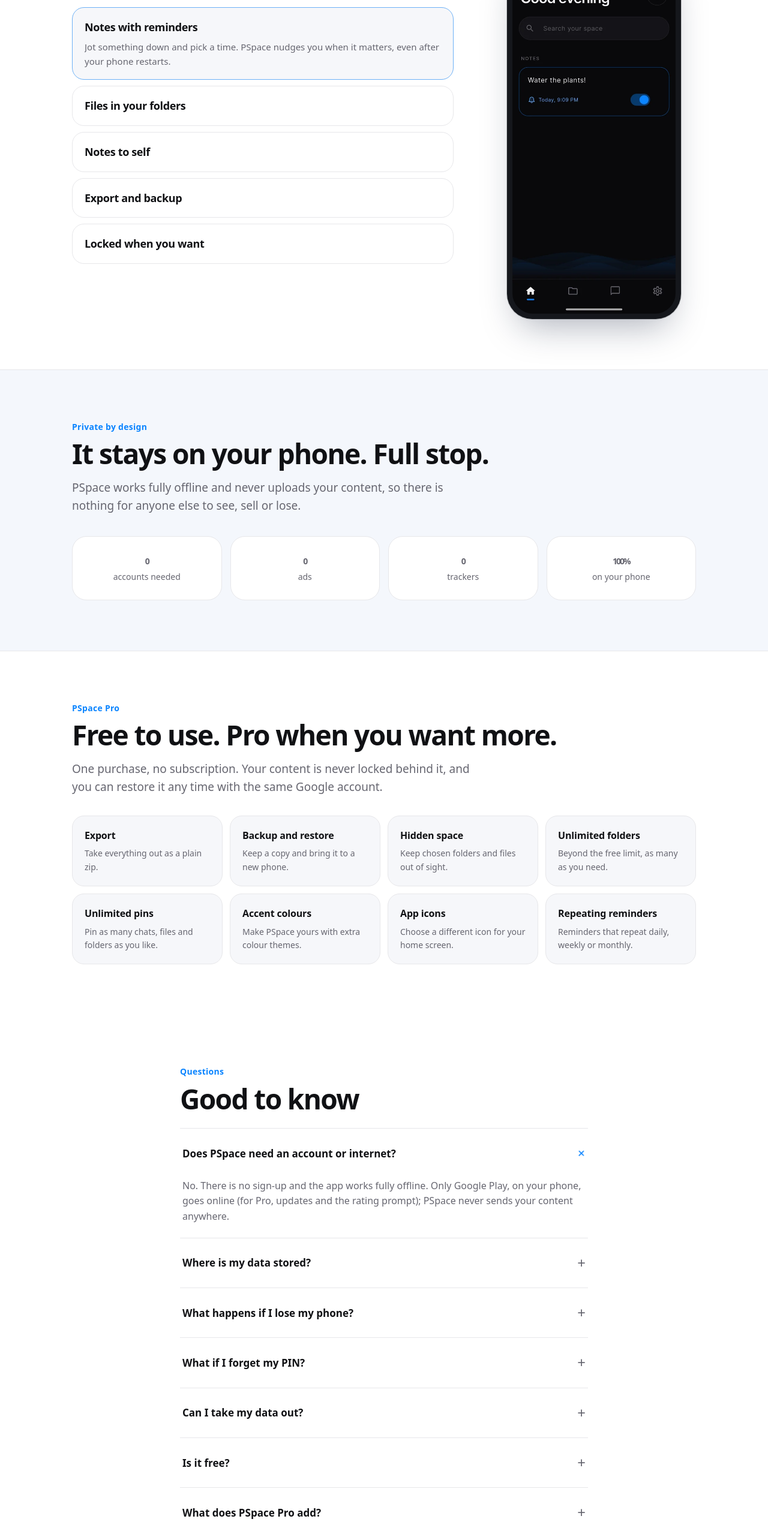
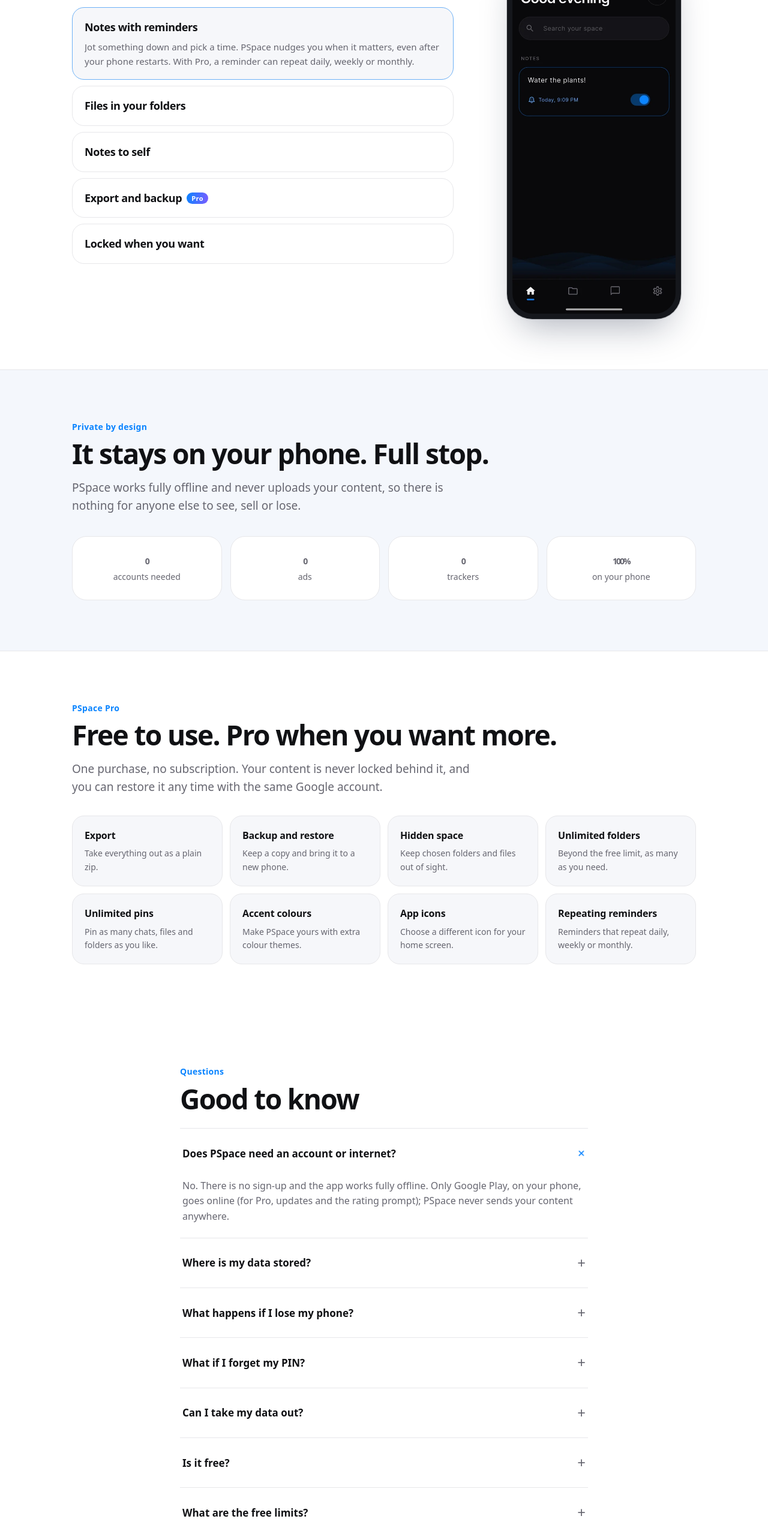
Before and after one commit to trulyPranav/PSpace-Web, a Next.js app: page / in a window 1280 px wide. Shown: the part 1165-3728 px from the top of the page at 60% size. Built offline with nearby package versions, Linux system fonts and the light colour scheme.

Commit message:
fix: align website content with the latest build
Mark Export and Backup as Pro, add free-limit details and a FAQ entry,
remove the public contact email, and set the developer name.

```diff
--- a/app/globals.css
+++ b/app/globals.css
@@ -213,3 +213,4 @@ footer.site { border-top: 1px solid var(--line); padding: 26px 0 40px; color: va
   .perk strong { font-size: 15px; }
   .perk span { font-size: 13px; }
 }
+.tag { display: inline-block; margin-left: 8px; padding: 1px 8px; border-radius: 999px; font-size: 11px; font-weight: 700; letter-spacing: 0.04em; vertical-align: 2px; color: #fff; background: linear-gradient(100deg, var(--primary), #7c5cff); }
--- a/components/Faq.tsx
+++ b/components/Faq.tsx
@@ -5,10 +5,11 @@ import { useState } from 'react';
 const faqs = [
   ['Does PSpace need an account or internet?', 'No. There is no sign-up and the app works fully offline. Only Google Play, on your phone, goes online (for Pro, updates and the rating prompt); PSpace never sends your content anywhere.'],
   ['Where is my data stored?', "Only on your phone, inside the app's private storage. The developer cannot see it or recover it."],
-  ['What happens if I lose my phone?', 'Use Backup in Settings to save a copy somewhere safe, like Drive or your computer, and restore it on a new phone. Backups are not encrypted, so keep them private.'],
+  ['What happens if I lose my phone?', 'Use Backup in Settings (a Pro feature) to save a copy somewhere safe, like Drive or your computer, and restore it on a new phone. Restoring your own backup is always free. Backups are not encrypted, so keep them private.'],
   ['What if I forget my PIN?', "A forgotten PIN cannot be reset without clearing the app's data, so keep it somewhere safe and make a backup first."],
-  ['Can I take my data out?', 'Yes. Export creates a normal zip with your files in their folders, your chat as text, and your notes. Nothing is locked in.'],
+  ['Can I take my data out?', 'Yes. Export (a Pro feature) creates a normal zip with your files in their folders, your chat as text, and your notes. Your content always stays yours, and you can share any single file from the app for free.'],
   ['Is it free?', 'Yes. PSpace is free to use. PSpace Pro is an optional one-time purchase, with no subscription, that adds extras. Your content is never locked, and restoring your own data is always free.'],
+  ['What are the free limits?', 'Free includes up to 10 folders, with 5 subfolders inside any one folder, plus 3 pinned messages and 3 pinned files or folders. Anything you already have is never removed or locked, even if you are over a limit.'],
   ['What does PSpace Pro add?', 'Export and backup, hidden folders and files, unlimited folders and pins, extra app icons and accent colours, and repeating reminders. Buy it once and restore it any time with the same Google account.'],
 ];
 
--- a/components/Features.tsx
+++ b/components/Features.tsx
@@ -2,39 +2,47 @@
 
 import { useState } from 'react';
 
-const items = [
+const items: {
+  key: string;
+  title: string;
+  body: string;
+  shot: string;
+  alt: string;
+  pro?: boolean;
+}[] = [
   {
     key: 'home',
     title: 'Notes with reminders',
-    body: 'Jot something down and pick a time. PSpace nudges you when it matters, even after your phone restarts.',
+    body: 'Jot something down and pick a time. PSpace nudges you when it matters, even after your phone restarts. With Pro, a reminder can repeat daily, weekly or monthly.',
     shot: '/shots/home.webp',
     alt: 'Home screen with a note and reminder toggle',
   },
   {
     key: 'folders',
     title: 'Files in your folders',
-    body: 'Organise documents, photos and anything else in folders you create. List, grid or tree view, your choice.',
+    body: 'Organise documents, photos and anything else in folders you create. List, grid or tree view, your choice. Free includes 10 folders and 5 subfolders in each; Pro removes the limits.',
     shot: '/shots/folders.webp',
     alt: 'Folders screen',
   },
   {
     key: 'chat',
     title: 'Notes to self',
-    body: 'A private chat with yourself for quick thoughts, links, photos and voice notes. Pin what matters.',
+    body: 'A private chat with yourself for quick thoughts, links, photos and voice notes. Pin what matters: three pins are free, unlimited with Pro.',
     shot: '/shots/chat.webp',
     alt: 'Notes to self chat with a voice note',
   },
   {
     key: 'backup',
     title: 'Export and backup',
-    body: 'Export everything as a plain zip, or make a backup and restore it on a new phone. You are never locked in.',
+    pro: true,
+    body: 'With Pro, export everything as a plain zip, or make a backup and restore it on a new phone. Restoring your own backup is always free.',
     shot: '/shots/backup.webp',
     alt: 'Backup and restore screen',
   },
   {
     key: 'lock',
     title: 'Locked when you want',
-    body: 'Protect the app with a PIN and your fingerprint. Android keeps your fingerprint; PSpace never sees it.',
+    body: 'Protect the app with a PIN and your fingerprint. Android keeps your fingerprint; PSpace never sees it. With Pro, you can also hide private folders and files behind your PIN.',
     shot: '/shots/lock.webp',
     alt: 'PIN lock screen',
   },
@@ -55,7 +63,10 @@ export default function Features() {
             className={`feature ${i === active ? 'on' : ''}`}
             onClick={() => setActive(i)}
           >
-            <span className="feature-title">{it.title}</span>
+            <span className="feature-title">
+              {it.title}
+              {it.pro && <span className="tag">Pro</span>}
+            </span>
             <span className="feature-body">{it.body}</span>
           </button>
         ))}
--- a/lib/site.ts
+++ b/lib/site.ts
@@ -2,11 +2,11 @@
 export const site = {
   name: 'PSpace',
   tagline: 'Your private space for files, notes and voice memos.',
-  developer: 'Personal',
+  developer: 'Personal Ways',
   policyUpdated: '8 November 2026',
-  // Public contact address for the policy. Use a dedicated address, not a personal one.
-  // Leave empty to hide the contact line until you have one.
-  contactEmail: 'personal.apps.dev@gmail.com',
+  // No public email on the site or in the app. Fill this in only if a contact
+  // line should appear on the policy pages and in the footer.
+  contactEmail: '',
   // Fill in once the app is live on Google Play.
   playStoreUrl: '',
 };
```
